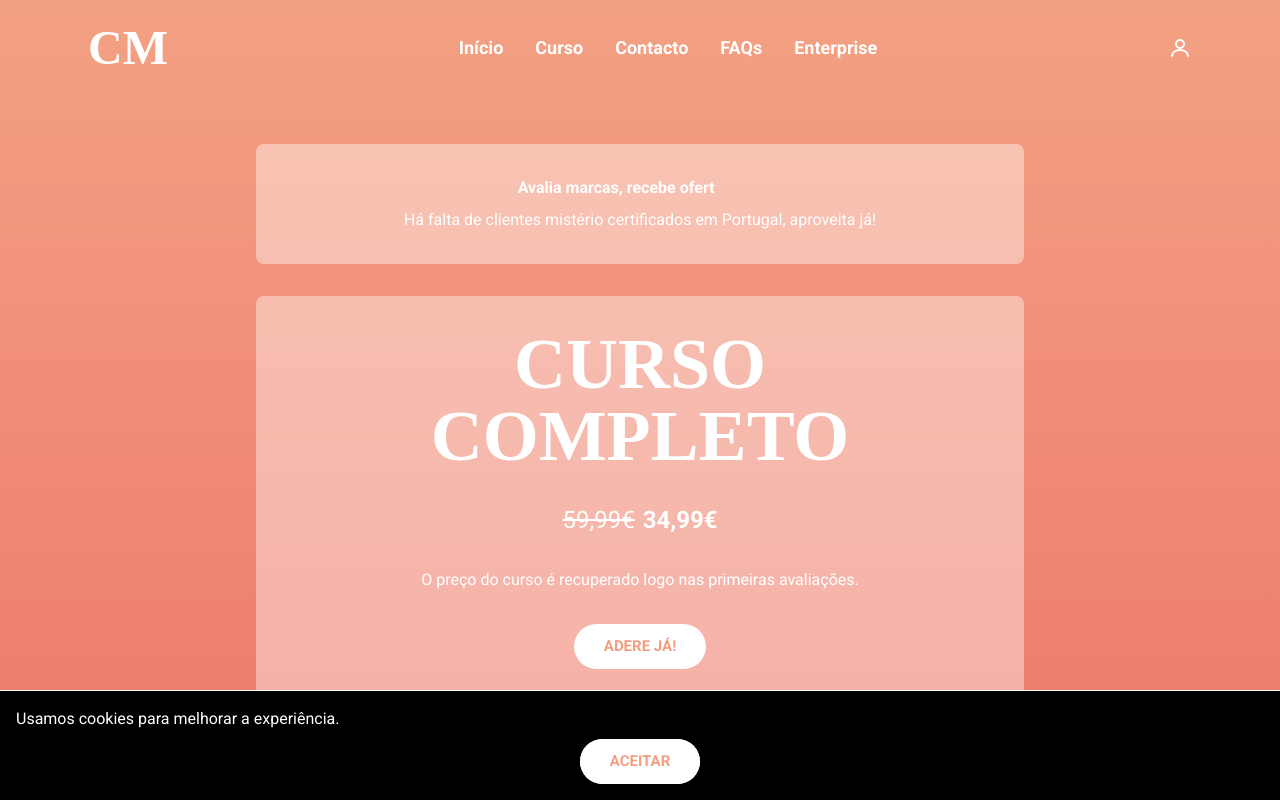
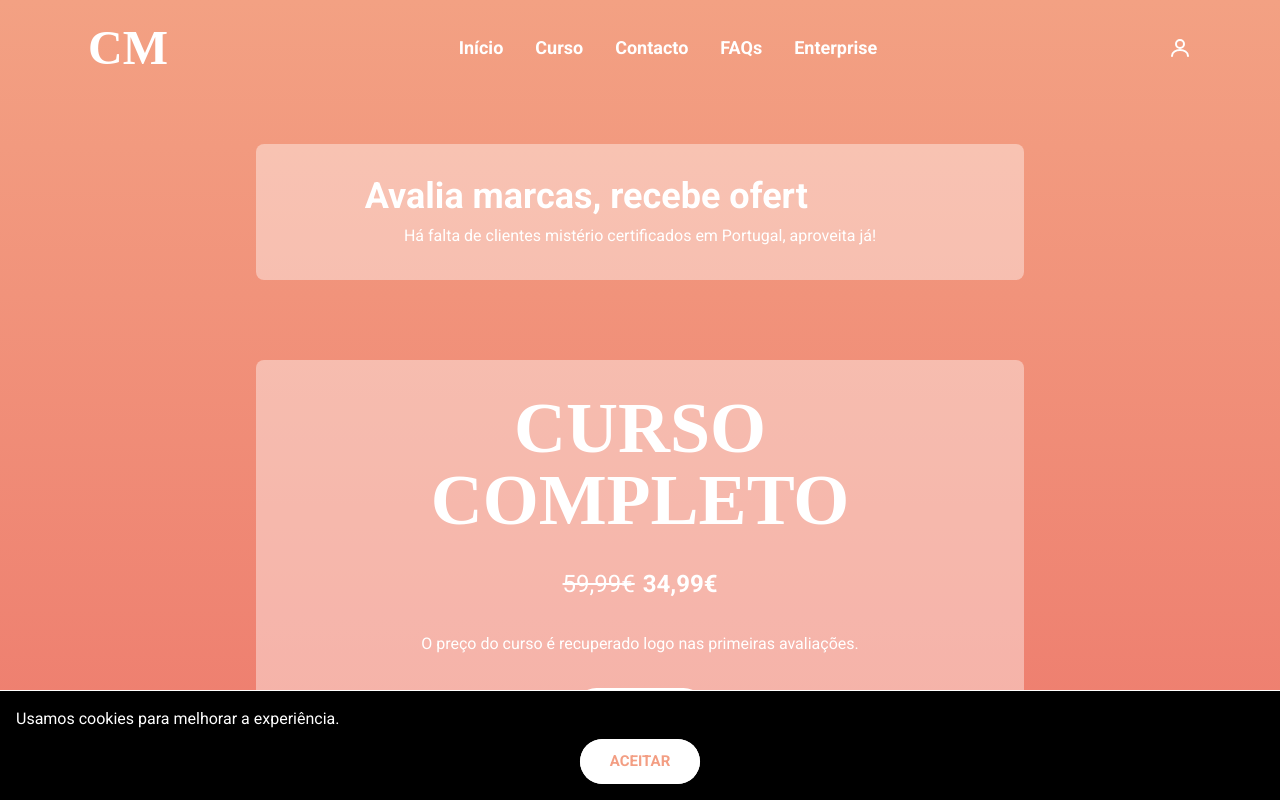
Before and after one commit to msantos51/clientemisterio, a Next.js app in the folder frontend/: page / in a window 1280 px wide. Shown: the top 800 px of the page. Built offline with nearby package versions, Linux system fonts and the light colour scheme; no server answers; a web font is replaced by a local one.

Commit message:
Increase hero text size and unify section spacing

```diff
--- a/frontend/app/(public)/page.tsx
+++ b/frontend/app/(public)/page.tsx
@@ -5,8 +5,6 @@ import { useEffect, useState, type SVGProps } from 'react'
 
 // Conjunto de palavras utilizadas no efeito de escrita do texto principal
 const typingWords = ['dinheiro', 'produtos', 'ofertas', 'descontos'] as const
-
-
 
 // Intervalo entre cada letra escrita em milissegundos
 const TYPING_SPEED = 120
@@ -139,22 +137,21 @@ export default function HomePage() {
   ]
 
   return (
-    <main>
+    // Container principal com espaçamento uniforme entre secções
+    <main className="space-y-12">
       {/* Secção introdutória com texto informativo sobre Cliente Mistério */}
       <section className="p-4">
         {/* Caixa branca translúcida contendo o texto explicativo */}
         <div className="mx-auto w-full max-w-3xl rounded-lg bg-white/40 p-8 text-center text-white">
-          {/* Texto principal com efeito de escrita nas palavras finais */}
-          <p className="font-bold text-center">
+          {/* Texto principal com efeito de escrita nas palavras finais e tamanho destacado */}
+          <p className="text-2xl font-extrabold text-center leading-tight md:text-4xl">
             Avalia marcas, recebe{' '}
-
             <span
               aria-live="polite"
               className="inline-block whitespace-nowrap align-baseline"
               style={{ minWidth: TYPING_PLACEHOLDER_MIN_WIDTH, textAlign: 'left' }}
             >
               {typedText}
-
             </span>
           </p>
           {/* Mensagem adicional apresentada logo abaixo */}
@@ -197,7 +194,7 @@ export default function HomePage() {
       </section>
 
       {/* Secção informativa com três caixas e símbolos associados */}
-      <section className="mx-auto mt-12 grid max-w-3xl gap-8 p-4 text-white md:grid-cols-3">
+      <section className="mx-auto grid max-w-3xl gap-8 p-4 text-white md:grid-cols-3">
         {features.map((feature) => (
           <div
             key={feature.label}
```
